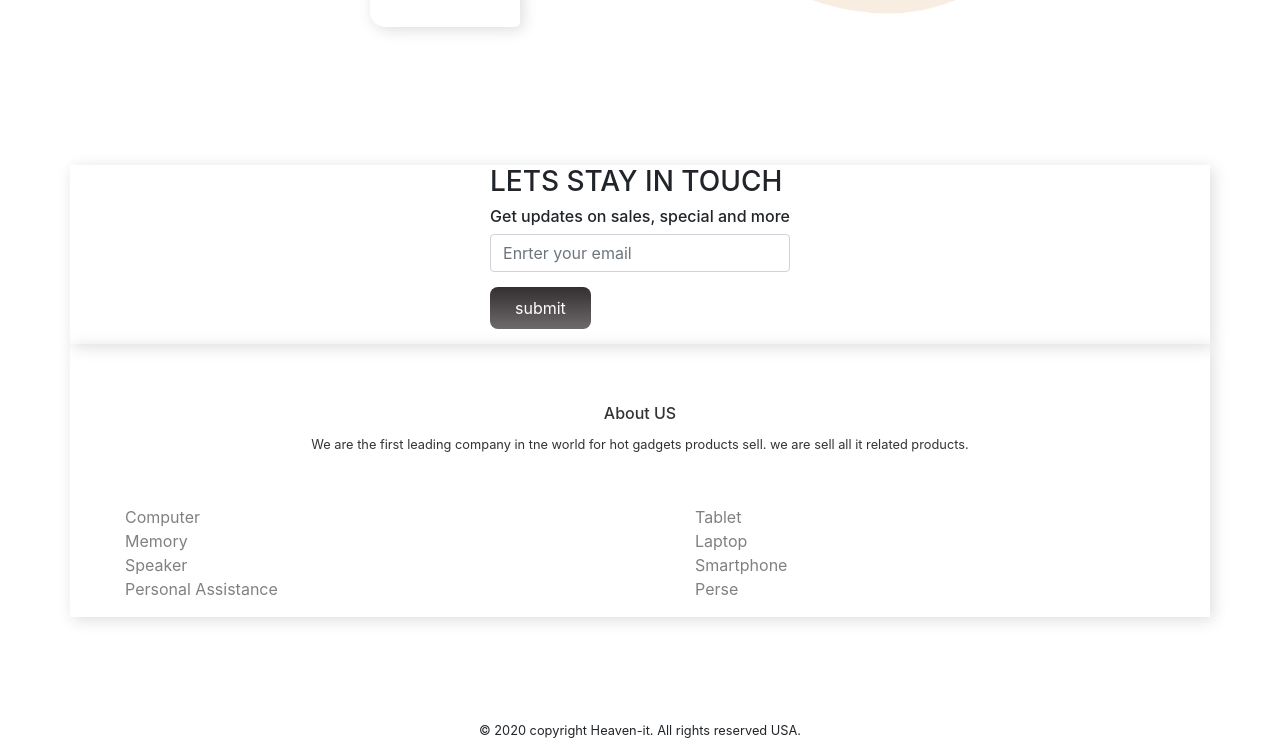
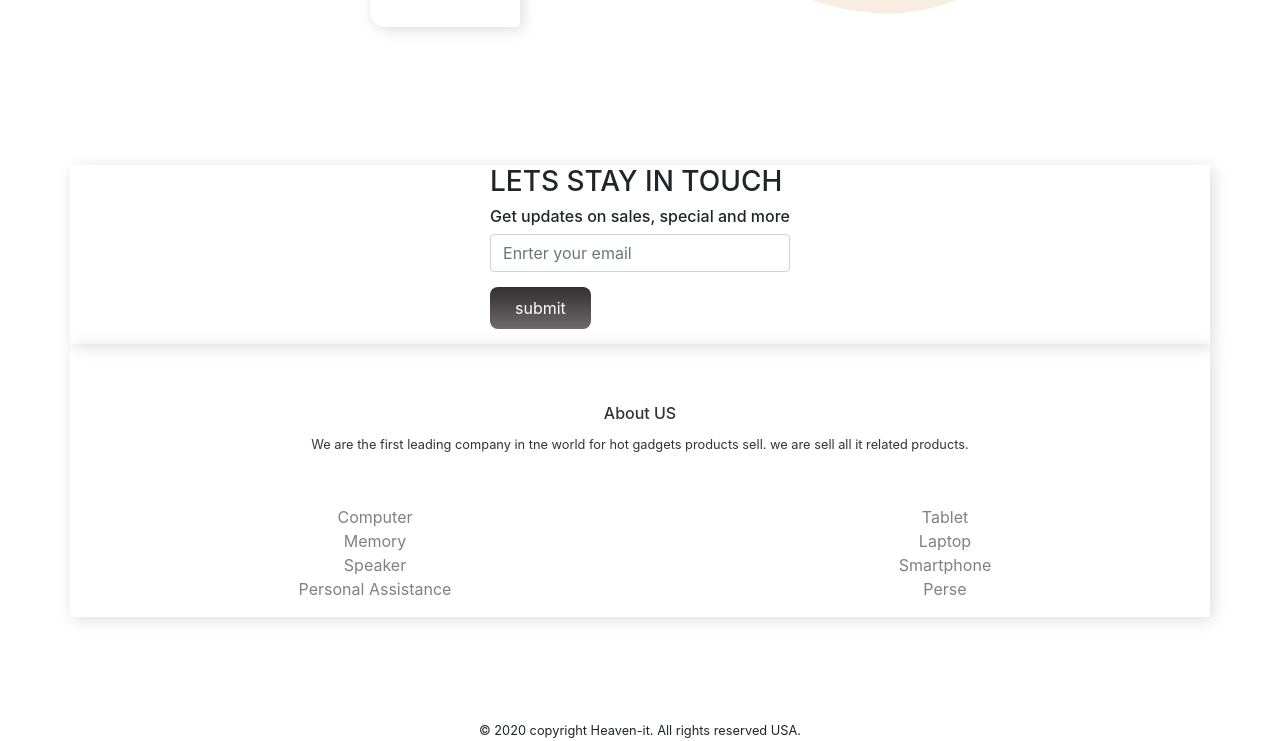
Before and after one commit to motiur-hero/hot-gadgets, a plain HTML site: page index.html in a window 1280 px wide. Shown: the part 2360-3101 px from the top of the page. Drawn offline with nearby package versions, Linux system fonts and the light colour scheme.

Commit message:
Update style.css

```diff
--- a/style.css
+++ b/style.css
@@ -11,7 +11,7 @@ margin-bottom: 35px;}
     padding: 9px 25px;
     margin: 15px 0px;
 }
-.bg-slide{background:white
+.bg-slide{background:white;
 
 }
 .mobile-phone h6{color: orangered;}
@@ -60,5 +60,4 @@ text-decoration: none;}
 .item-area{margin-top: 50px;
 }
 .item-area ul li{list-style: none;
-    text-align: left;
 }
```
